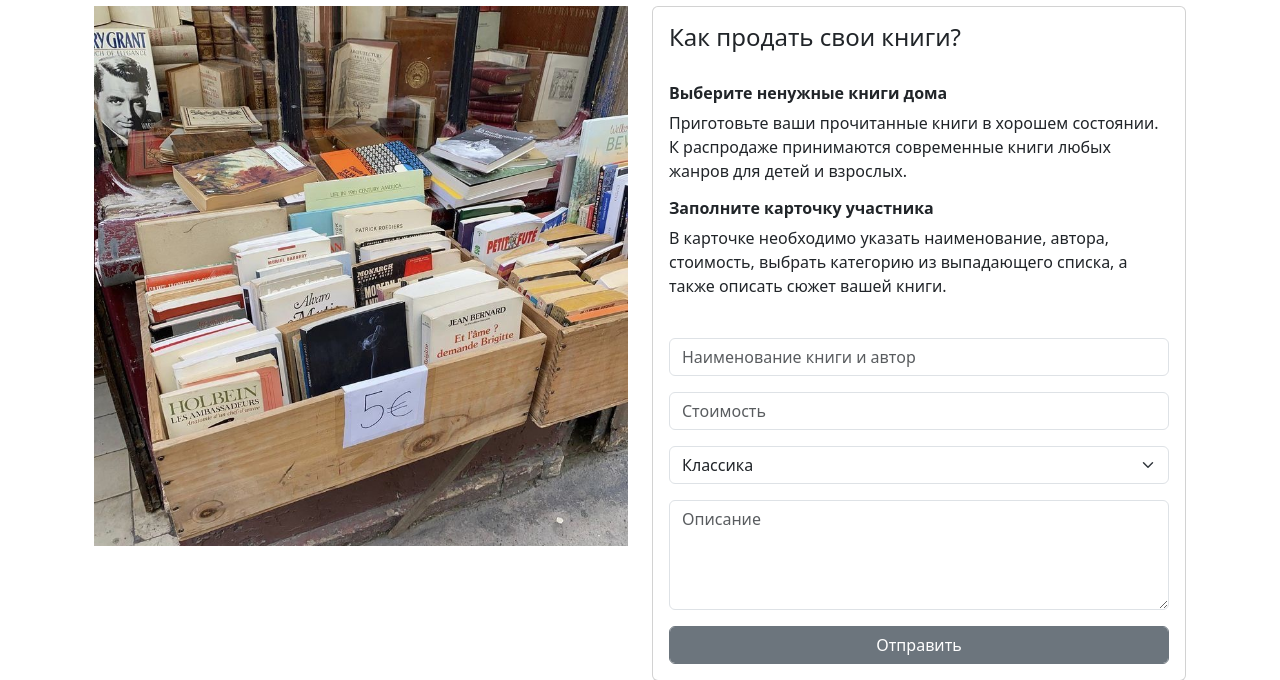
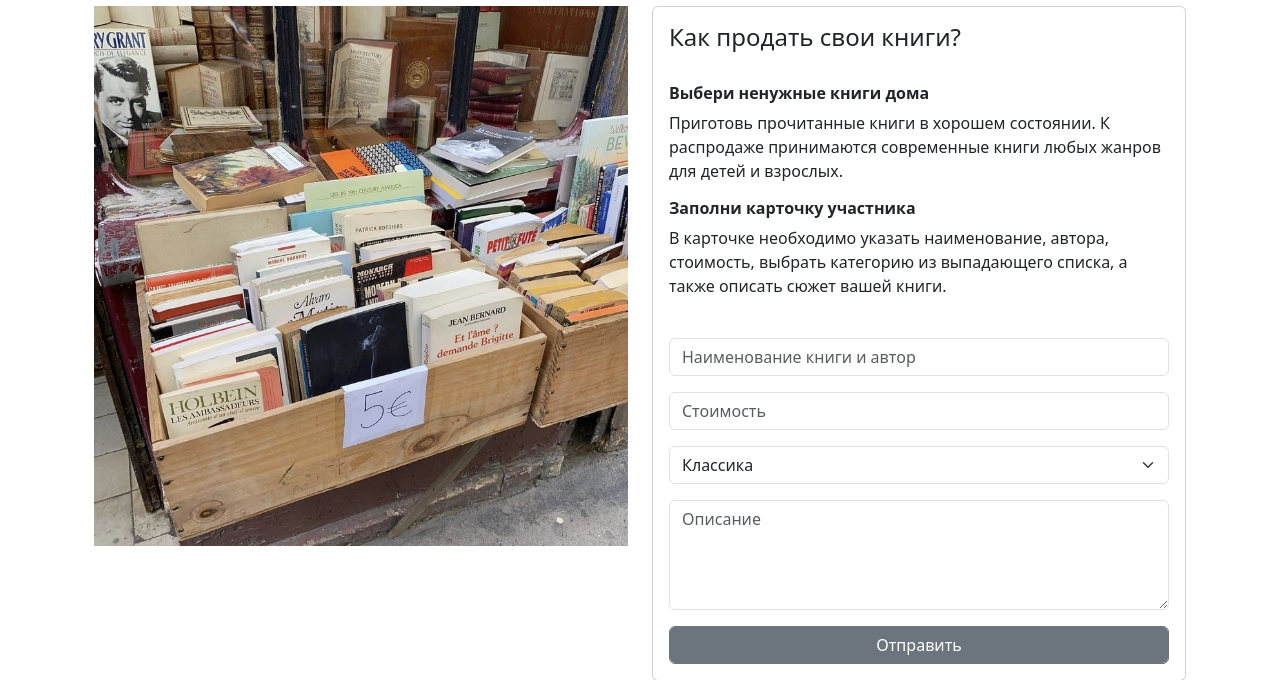
Before and after one commit to aukhadieva/online_store_project, a Django app: page / in a window 1280 px wide. Shown: the part 883-1563 px from the top of the page. Run offline with Django 5.2, Linux system fonts and the light colour scheme; data comes from the database, SQL or seed files in the repository; some libraries are stand-ins or nearby versions.

Commit message:
Fix text

```diff
--- a/catalog/templates/catalog/contacts.html
+++ b/catalog/templates/catalog/contacts.html
@@ -34,7 +34,7 @@
             <div class="card">
                 <div class="card-body">
                     <h3 class="card-title">Обратная связь</h3>
-                    <p>Если у вас есть идеи, пожелания, замечания — пишите! И мы сделаем все, чтобы стать
+                    <p>Если у тебя есть идеи, пожелания, замечания — пиши! И мы сделаем все, чтобы стать
                         лучше.</p>
                     <br>
                     <form method="post">
--- a/catalog/templates/catalog/index.html
+++ b/catalog/templates/catalog/index.html
@@ -42,10 +42,10 @@
                 <div class="card-body">
                     <h4 class="card-title">Как продать свои книги?</h4>
                     <br>
-                    <h6><b>Выберите ненужные книги дома</b></h6>
-                    <p>Приготовьте ваши прочитанные книги в хорошем состоянии.
+                    <h6><b>Выбери ненужные книги дома</b></h6>
+                    <p>Приготовь прочитанные книги в хорошем состоянии.
                         К распродаже принимаются современные книги любых жанров для детей и взрослых.</p>
-                    <h6><b>Заполните карточку участника</b></h6>
+                    <h6><b>Заполни карточку участника</b></h6>
                     <p>В карточке необходимо указать наименование, автора, стоимость, выбрать категорию из
                         выпадающего списка, а также описать сюжет вашей книги.</p>
                     <br>
```
